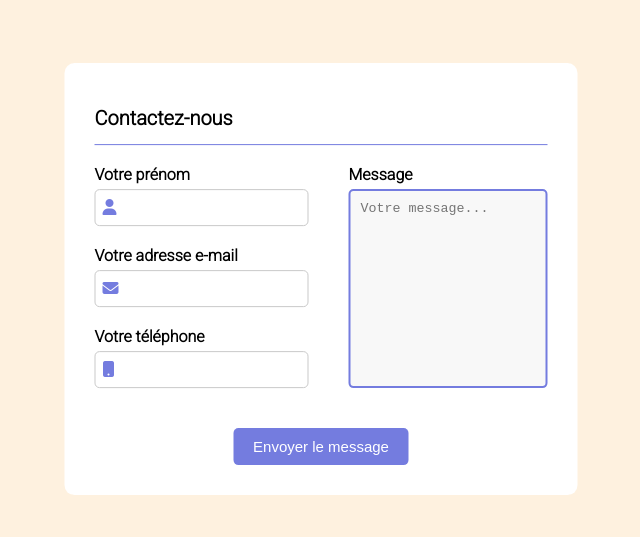
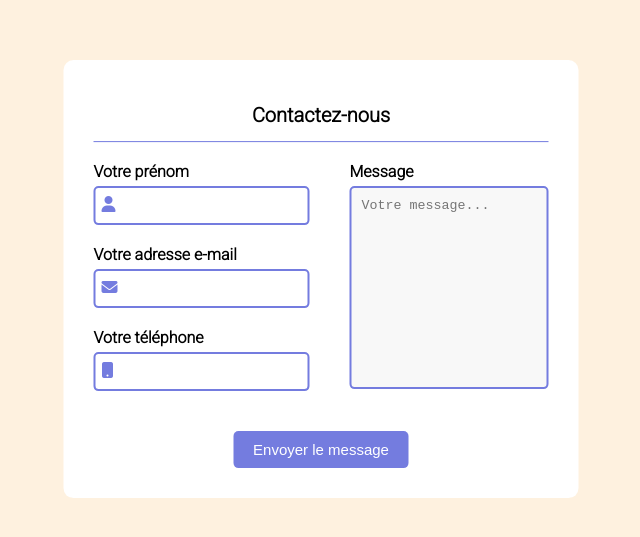
Before and after one commit to faaaaast/Travaux_TBDA, a plain HTML site: page FORMULAIRE/index.html in a window 1280 px wide. Shown: the part 121-658 px from the top of the page, without its empty margins (319-959 px from the left). Drawn offline with Linux system fonts and the light colour scheme.

Commit message:
Formulaire HTML & CSS

```diff
--- a/FORMULAIRE/index.html
+++ b/FORMULAIRE/index.html
@@ -10,7 +10,7 @@
 </head>
 <body>
     <form>
-        <h1> Contactez-nous </h1>
+        <center> <h1> Contactez-nous </h1> </center>
         <div class="separation"></div>
         <div class="corps-formulaire">
             <div class="gauche">
--- a/FORMULAIRE/style.css
+++ b/FORMULAIRE/style.css
@@ -40,7 +40,8 @@ form .corps-formulaire .gauche .groupe input {
     margin-top: 5px;
     padding: 10px 5px 10px 30px;
     border: 1px solid #c9c9c9;
-    outline-color: #747cdf;
+    outline: none;
+    border: 2px solid #747cdf;
     border-radius: 5px;
 }
 form .corps-formulaire .gauche .groupe i {
```
